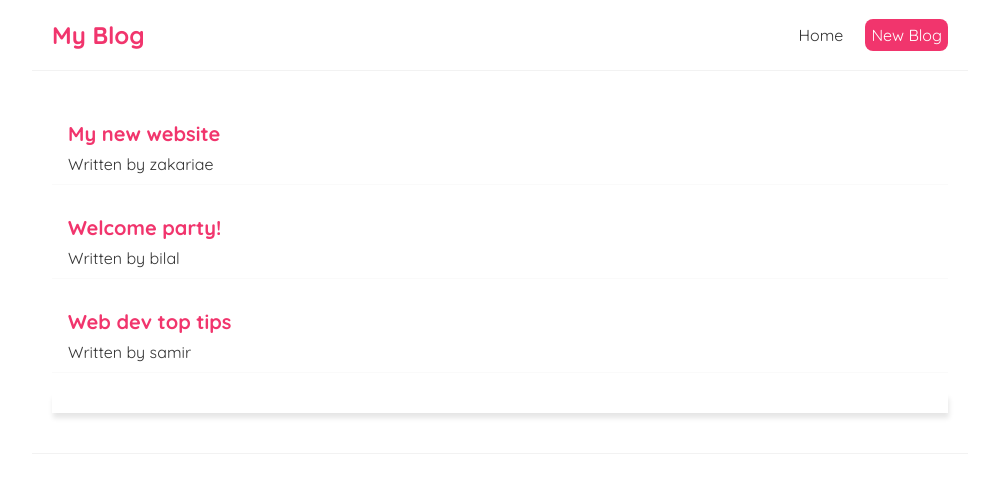
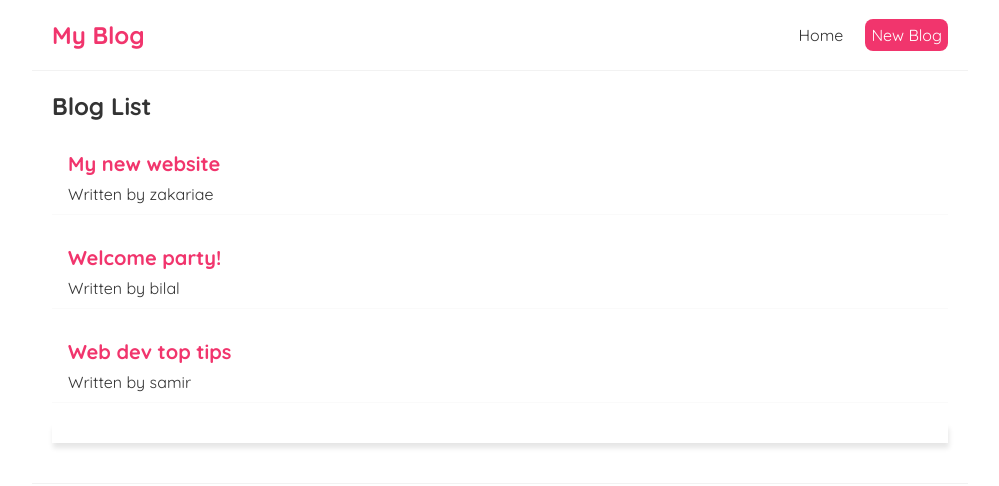
Before and after one commit to ZakariaeELHAJRI/Simple-react-blog, a React (Create React App) app in the folder blog/: page / in a window 1280 px wide. Shown: the top 486 px of the page, without its empty margins (140-1139 px from the left). Built offline with nearby package versions, Linux system fonts and the light colour scheme.

Commit message:
create a new external component to handle the blog list and reused in any component , and use props to pass the data

```diff
--- /dev/null
+++ b/blog/src/BlogList.js
@@ -0,0 +1,27 @@
+import { useState } from "react";
+const BlogList = (props) => {
+    const [details, setDetails] = useState('');
+    const {blogs } = props;
+    return (
+        <div className="blog-list">
+            <h2>Blog List</h2>
+            {blogs.map((blog) => (
+                <div className="blog-preview" key={blog.id} onClick={()=>(
+                    setDetails(blog.body)
+                )}>
+                    <h2>{blog.title}</h2>
+                    <p>Written by {blog.author}</p>
+
+                </div>
+            ))}
+               <div className="blog-details">
+
+                    <p> {details}</p>
+
+                </div>
+        </div>
+
+     );
+}
+
+export default BlogList;
--- a/blog/src/Home.js
+++ b/blog/src/Home.js
@@ -1,4 +1,5 @@
 import { useState } from "react";
+import BlogList from "./BlogList";
 const Home = () => {
     const [blogs, setBlogs] = useState([
         { title: 'My new website', body: 'My new website lorem ipsum...', author: 'zakariae', id: 1 },
@@ -7,27 +8,12 @@ const Home = () => {
     ]);
     const [details, setDetails] = useState('');
 
-
+   //create a new external component to handle the blog list and use props to pass the data
     return (
         <div className="home">
-            {blogs.map((blog) => (
-                <div className="blog-preview" key={blog.id} onClick={()=>(
-                    setDetails(blog.body)
-                )}>
-                    <h2>{blog.title}</h2>
-                    <p>Written by {blog.author}</p>
-
-                </div>
-            ))}
-               <div className="blog-details">
-
-                    <p> { details}</p>
-
-                </div>
-
-
+        <BlogList  blogs={blogs} details={details}/>
         </div>
     );
 }
- // useState hook to make a reactive value
+
 export default Home;
```
